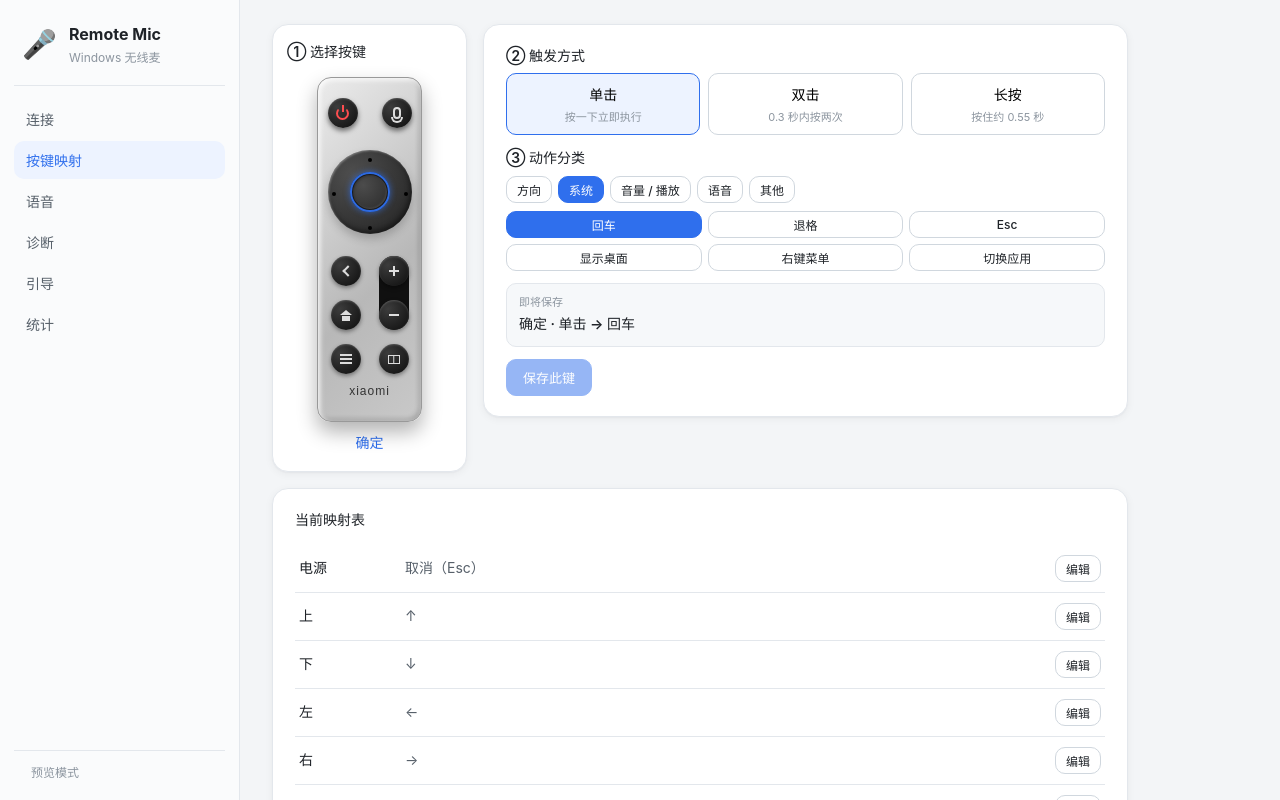
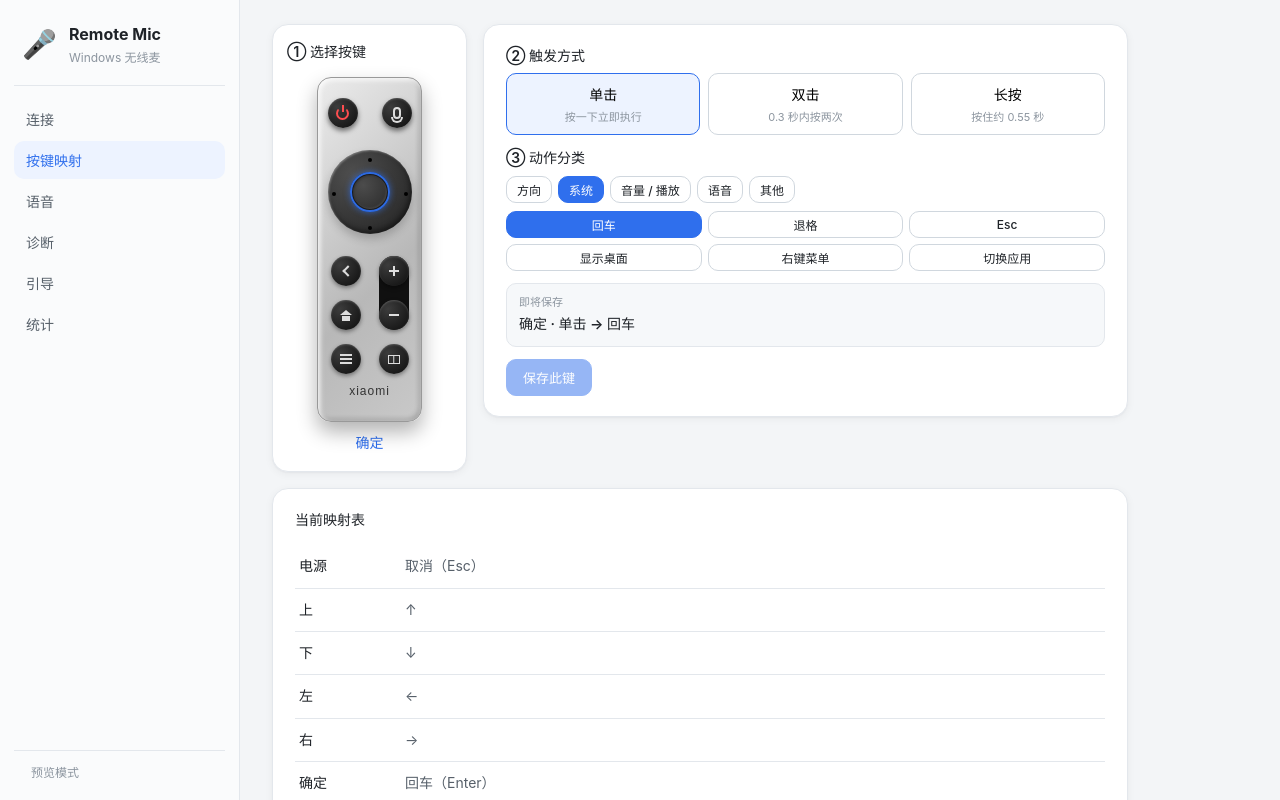
Before and after one commit to poluce/windows-remote-mic, a React (Vite) app: page / in a window 1280 px wide. Both pictures are taken after a click on the button "按键映射". Built offline with nearby package versions, Linux system fonts and the light colour scheme.

Commit message:
ui(mapping): remove redundant edit buttons from mapping table

```diff
--- a/src/pages/MappingPage.tsx
+++ b/src/pages/MappingPage.tsx
@@ -210,9 +210,6 @@ export function MappingPage() {
             <div key={b.button} className="mapping-row">
               <span className="mapping-key">{b.name}</span>
               <span className="mapping-action">{b.action}</span>
-              <button className="btn small" onClick={() => setSelected(b.button)}>
-                编辑
-              </button>
             </div>
           ))}
         </div>
```
